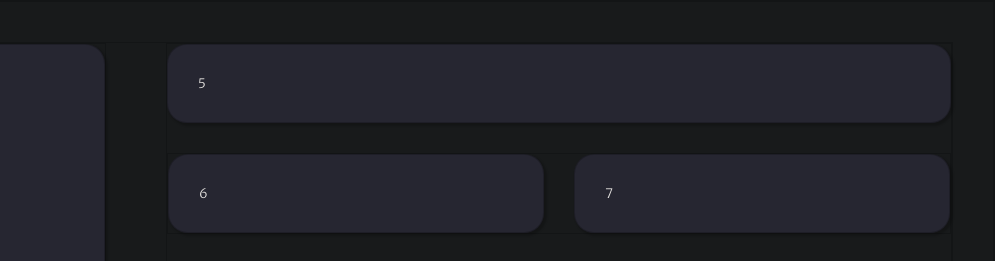
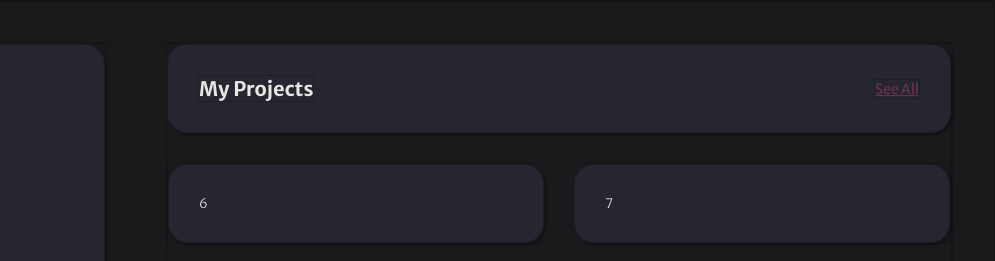
Before and after one commit to ivad8080/portfolio, a plain HTML site: page index.html in a window 1280 px wide. Shown: the top 261 px of the page, 285-1280 px from the left. Drawn offline with Linux system fonts and the light colour scheme.

Commit message:
myProjects section added

```diff
--- a/index.html
+++ b/index.html
@@ -91,7 +91,16 @@
         </div>
       </aside>
       <section>
-        <div class="card">5</div>
+        <div class="myProjects card">
+          <header>My Projects</header>
+          <a
+            href="#"
+            target="_blank"
+            title="See All My Projects"
+          >
+            See All
+          </a>
+        </div>
         <div class="grid">
           <div class="card">6</div>
           <div class="card">7</div>
--- a/styles.css
+++ b/styles.css
@@ -16,8 +16,6 @@
   padding: 0;
   box-sizing: border-box;
   border: 1px solid rgba(0, 0, 0, 20%);
-  user-select: none;
-  pointer-events: none;
 }
 
 li {
@@ -214,3 +212,27 @@ footer {
   display: block;
   font-size: 12px;
 }
+
+.myProjects {
+  display: flex;
+  justify-content:space-between;
+  align-items: center;
+}
+
+.myProjects > header {
+  font-size: 20px;
+  font-weight: 700;
+}
+
+.myProjects > a {
+  font-size: 14px;
+  font-weight: 400;
+  color: var(--highlight);
+  transition: transform 150ms ease-out;
+}
+
+.myProjects > a:hover {
+  color: var(--main-color);
+  text-decoration: none;
+  transform: scale(1.25);
+}
```
